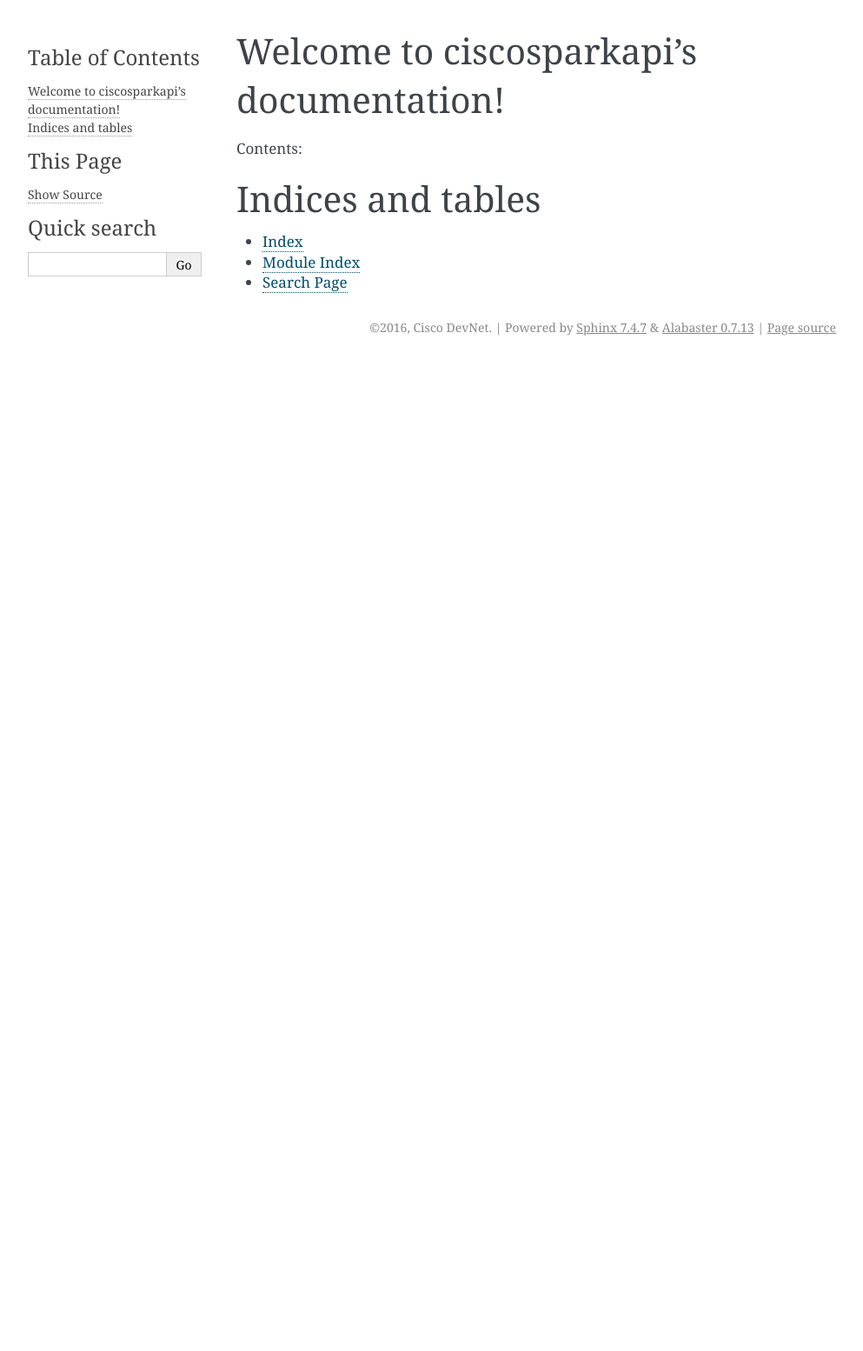
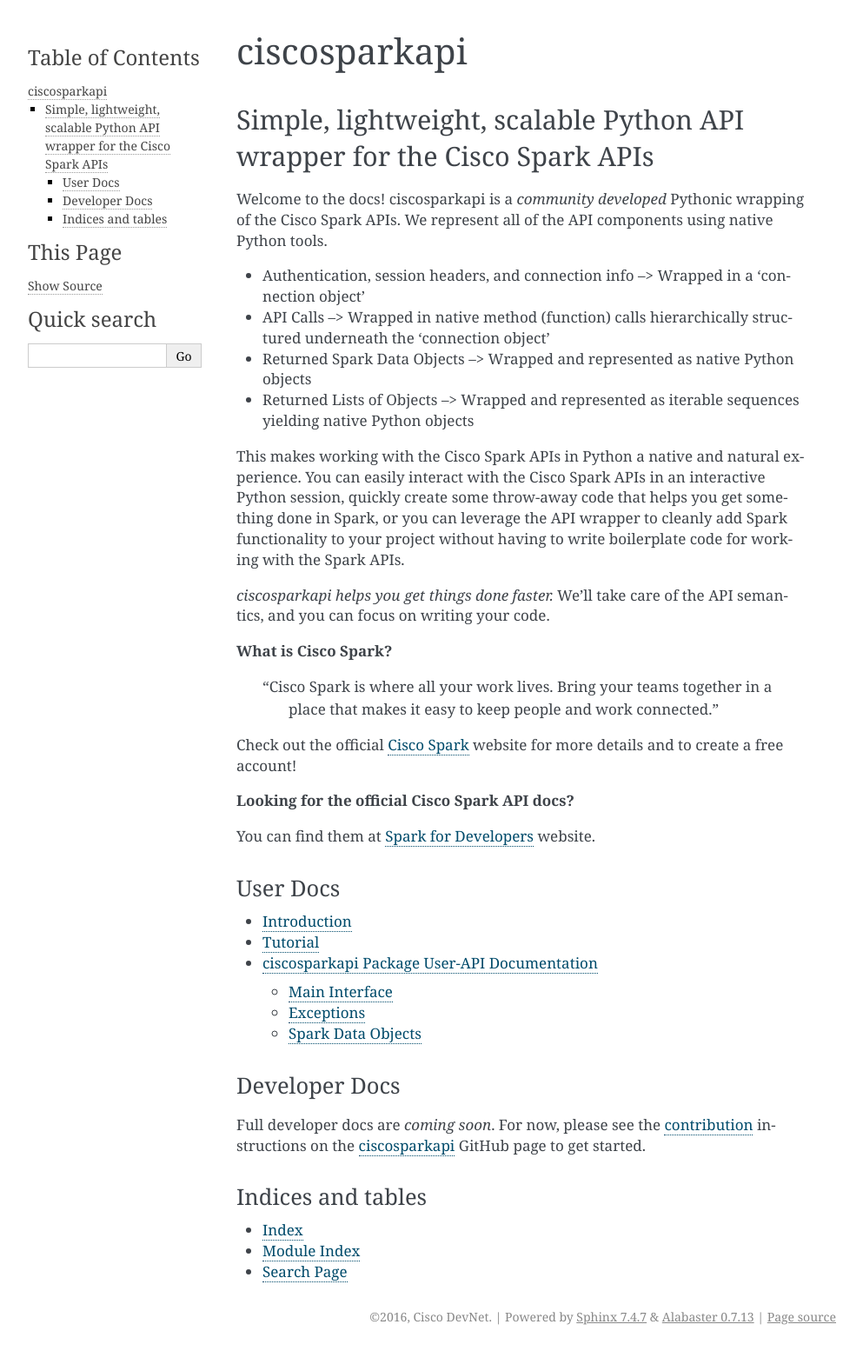
Before and after one commit to WebexCommunity/WebexPythonSDK, a Sphinx documentation site: the page built from docs/index.rst, in a window 1280 px wide. Shown: the whole page at 87% size, without its empty margins (148-1141 px from the left). Built offline with Sphinx 7.4.7, drawn with Linux system fonts in a browser that asks for light colours; before the commit the page ends 900 px from its top, so only the background shows below that.

Commit message:
Initial User-API documentation
Create initial index.rst and the the User-API documentation.

```diff
--- a/docs/conf.py
+++ b/docs/conf.py
@@ -16,9 +16,9 @@
 # add these directories to sys.path here. If the directory is relative to the
 # documentation root, use os.path.abspath to make it absolute, like shown here.
 #
-# import os
-# import sys
-# sys.path.insert(0, os.path.abspath('.'))
+import os
+import sys
+sys.path.insert(0, os.path.abspath('..'))
 
 # -- General configuration ------------------------------------------------
 
@@ -37,6 +37,7 @@
     'sphinx.ext.coverage',
     'sphinx.ext.viewcode',
     'sphinx.ext.githubpages',
+    'sphinx.ext.napoleon'
 ]
 
 # Add any paths that contain templates here, relative to this directory.
@@ -89,6 +90,10 @@
 # directories to ignore when looking for source files.
 # This patterns also effect to html_static_path and html_extra_path
 exclude_patterns = ['_build', 'Thumbs.db', '.DS_Store']
+
+# autodoc Parameters
+autodoc_member_order = 'bysource'
+autodoc_default_flags = ['members', 'undoc-members']
 
 # The reST default role (used for this markup: `text`) to use for all
 # documents.
--- a/docs/index.rst
+++ b/docs/index.rst
@@ -1,16 +1,63 @@
-.. ciscosparkapi documentation master file, created by
-   sphinx-quickstart on Thu Oct 20 09:54:48 2016.
-   You can adapt this file completely to your liking, but it should at least
-   contain the root `toctree` directive.
+=============
+ciscosparkapi
+=============
 
-Welcome to ciscosparkapi's documentation!
-=========================================
+-------------------------------------------------------------------------
+Simple, lightweight, scalable Python API wrapper for the Cisco Spark APIs
+-------------------------------------------------------------------------
 
-Contents:
+Welcome to the docs!  ciscosparkapi is a *community developed* Pythonic
+wrapping of the Cisco Spark APIs.  We represent all of the API components using
+native Python tools.
+
+* Authentication, session headers, and connection info --> Wrapped in a
+  'connection object'
+* API Calls --> Wrapped in native method (function) calls hierarchically
+  structured underneath the 'connection object'
+* Returned Spark Data Objects --> Wrapped and represented as native Python
+  objects
+* Returned Lists of Objects --> Wrapped and represented as iterable sequences
+  yielding native Python objects
+
+This makes working with the Cisco Spark APIs in Python a native and natural
+experience.  You can easily interact with the Cisco Spark APIs in an
+interactive Python session, quickly create some throw-away code that helps you
+get something done in Spark, or you can leverage the API wrapper to cleanly add
+Spark functionality to your project without having to write boilerplate code
+for working with the Spark APIs.
+
+*ciscosparkapi helps you get things done faster.*  We'll take care of the API
+semantics, and you can focus on writing your code.
+
+**What is Cisco Spark?**
+
+    "Cisco Spark is where all your work lives.  Bring your teams together in a
+     place that makes it easy to keep people and work connected."
+
+Check out the official `Cisco Spark`_ website for more details and to create a
+free account!
+
+**Looking for the official Cisco Spark API docs?**
+
+You can find them at `Spark for Developers`_ website.
+
+
+User Docs
+=========
 
 .. toctree::
-   :maxdepth: 2
+    :maxdepth: 2
 
+    user/intro
+    user/tutorial
+    user/api
+
+
+Developer Docs
+==============
+
+Full developer docs are *coming soon*.  For now, please see the contribution_
+instructions on the ciscosparkapi_ GitHub page to get started.
 
 
 Indices and tables
@@ -19,3 +66,8 @@
 * :ref:`genindex`
 * :ref:`modindex`
 * :ref:`search`
+
+.. _Cisco Spark: https://www.ciscospark.com/
+.. _Spark for Developers: https://developer.ciscospark.com/
+.. _contribution: https://github.com/CiscoDevNet/ciscosparkapi#contribution
+.. _ciscosparkapi: https://github.com/CiscoDevNet/ciscosparkapi
--- /dev/null
+++ b/docs/user/intro.rst
@@ -0,0 +1,3 @@
+============
+Introduction
+============
--- /dev/null
+++ b/docs/user/tutorial.rst
@@ -0,0 +1,3 @@
+========
+Tutorial
+========
```
Also changed, not shown: ciscosparkapi/__init__.py (+28 -1 lines), docs/user/api.rst (added, +125 -0 lines).
